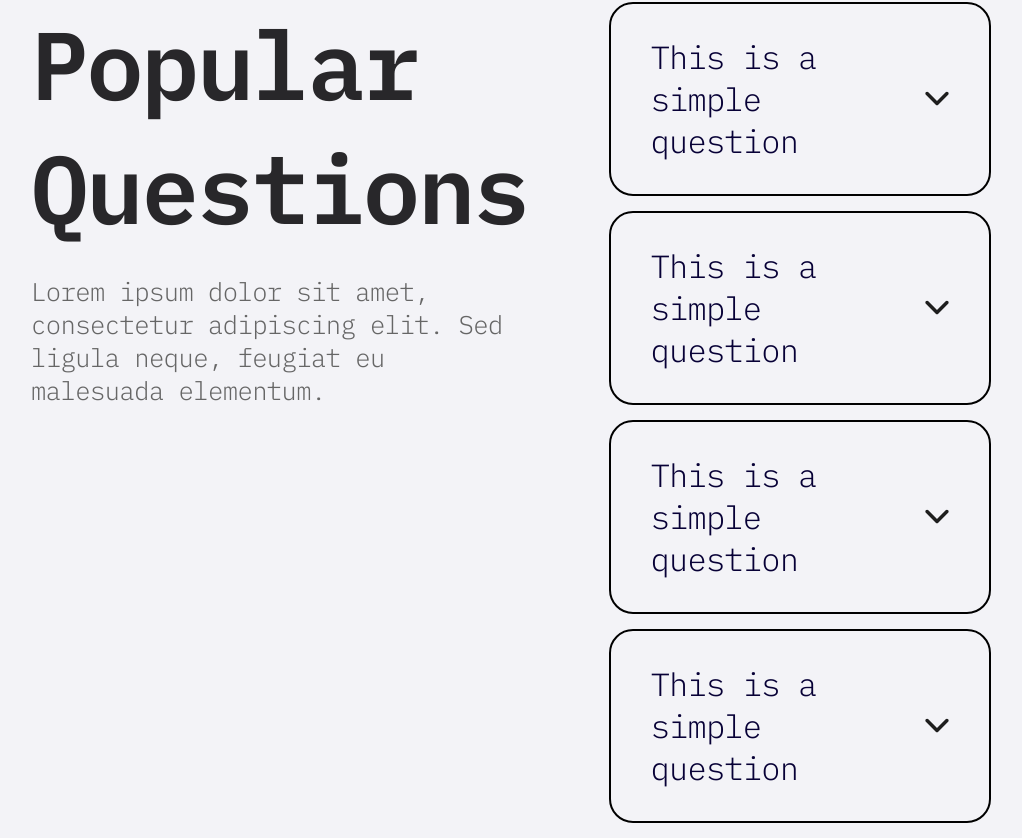
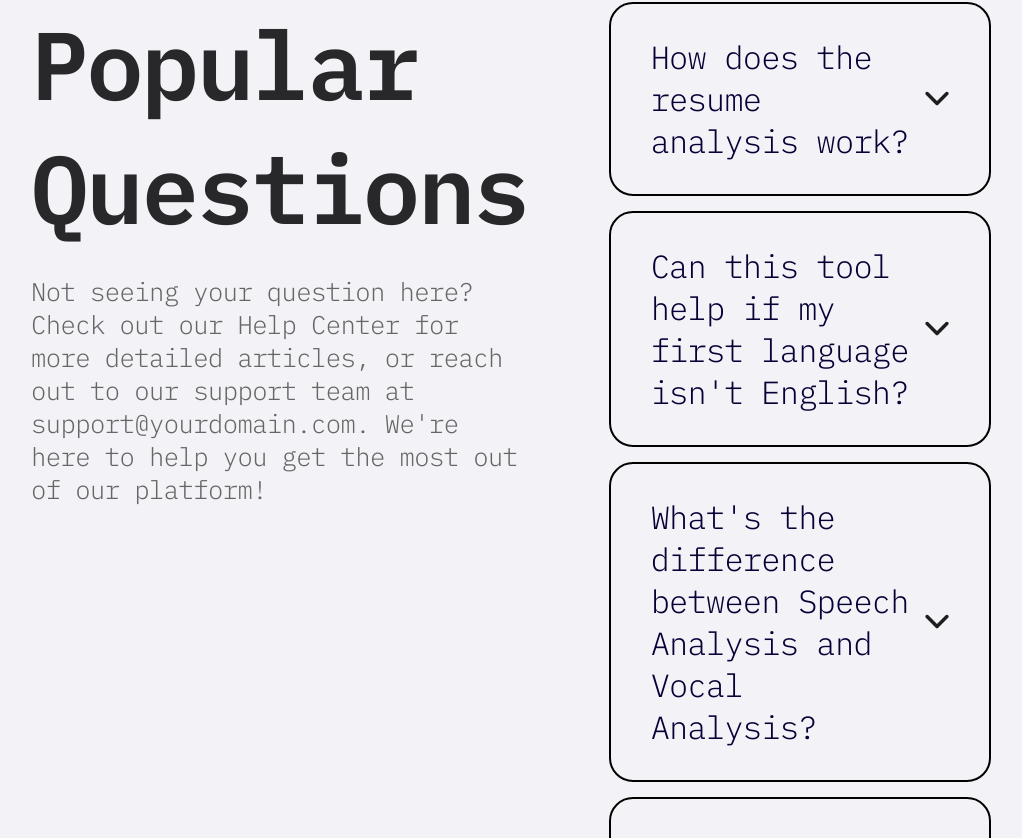
Before and after one commit to mohamad-damaj/acento.ai-backend, a React (Vite) app in the folder frontend/: page / in a window 1280 px wide. Shown: the part 2547-3385 px from the top of the page, without its empty margins (129-1151 px from the left). Built offline with nearby package versions, Linux system fonts and the light colour scheme; no server answers.

Commit message:
filling in placeholders

```diff
--- a/frontend/src/Home/Home.jsx
+++ b/frontend/src/Home/Home.jsx
@@ -23,24 +23,28 @@ const HomePage = () => {
 
   const faqData = [
     {
-      question: "This is a simple question",
+      question: "How does the resume analysis work?",
       answer:
-        "Lorem ipsum dolor sit amet, consectetur adipiscing elit. Maecenas ultricies enim eu vulputate consectetur. Nullam vitae tempus nisi, a dapibus.",
+        "Our platform lets you upload your resume and a target job description. It then checks the resume based on industry standard \
+        ensures your resume is ATS-friendly, and offers tailored suggestions to match the position's requirements.\
+        You'll receive clear, actionable feedback on how to reorganize your content, highlight relevant skills, and remove potential red flags.",
     },
     {
-      question: "This is a simple question",
+      question: "Can this tool help if my first language isn't English?",
       answer:
-        "Lorem ipsum dolor sit amet, consectetur adipiscing elit. Maecenas ultricies enim eu vulputate consectetur. Nullam vitae tempus nisi, a dapibus.",
+        "Absolutely! Our audio and text analysis features are designed to help non-native English speakers refine their communication.\
+        We identify filler words, grammar issues, and unclear phrasing—then provide tips for improving clarity and tone.\
+        This guidance is especially helpful for immigrants who may need extra support navigating Western workplace expectations.",
     },
     {
-      question: "This is a simple question",
+      question: "What's the difference between Speech Analysis and Vocal Analysis?",
       answer:
-        "Lorem ipsum dolor sit amet, consectetur adipiscing elit. Maecenas ultricies enim eu vulputate consectetur. Nullam vitae tempus nisi, a dapibus.",
+        "Speech Analysis focuses on what you say: It transcribes your spoken words, flags grammar errors, counts filler words, measures words per minute, and checks overall comprehensibility and structure. <br/><br/>Vocal Analysis looks at how you sound: It evaluates your tone, volume, and pitch so you can adjust for a more confident, engaging delivery.",
     },
     {
-      question: "This is a simple question",
+      question: "Is my data kept private and secure?",
       answer:
-        "Lorem ipsum dolor sit amet, consectetur adipiscing elit. Maecenas ultricies enim eu vulputate consectetur. Nullam vitae tempus nisi, a dapibus.",
+        "Yes. We prioritize user confidentiality. Any resume or audio file you upload is processed securely, and we do not share your information with third parties. All feedback is generated solely to help you improve your employability and is not stored beyond your session unless you choose to save it for personal reference.",
     },
   ];
 
@@ -195,8 +199,8 @@ const HomePage = () => {
         <div className="faq-left">
           <h2 className="faq-title">Popular Questions</h2>
           <p className="faq-subtitle">
-            Lorem ipsum dolor sit amet, consectetur adipiscing elit. Sed ligula
-            neque, feugiat eu malesuada elementum.
+          Not seeing your question here? Check out our Help Center for more detailed articles,
+          or reach out to our support team at support@yourdomain.com. We're here to help you get the most out of our platform!
           </p>
         </div>
 
@@ -214,10 +218,13 @@ const HomePage = () => {
                   <img src={arrow} alt="Arrow" />
                 </span>
               </div>
-              <div
-                className={`faq-answer ${openIndex === index ? "open" : ""}`}
-              >
-                {item.answer}
+              <div className={`faq-answer ${openIndex === index ? "open" : ""}`}>
+                {item.answer.split("<br/>").map((line, i) => (
+                  <span key={i}>
+                    {line}
+                    <br />
+                  </span>
+                ))}
               </div>
             </div>
           ))}
```
